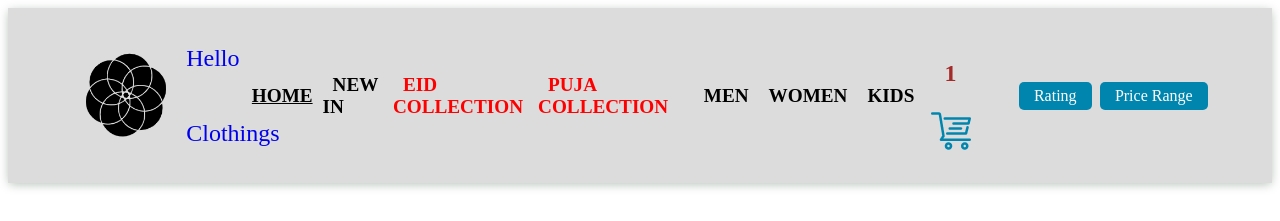
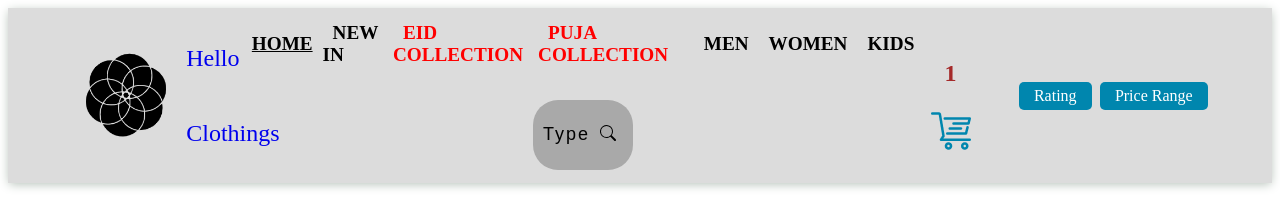
Before and after one commit to naym00/nextive-9-11-2022-e-site, a Vue app: page / in a window 1280 px wide. Shown: the top 221 px of the page. Built offline with nearby package versions, Linux system fonts and the light colour scheme; no server answers.

Commit message:
Search Bar added but not functionalities

```diff
--- a/src/components/Home/NavBar.vue
+++ b/src/components/Home/NavBar.vue
@@ -19,7 +19,16 @@
               </div>
             </div>
           </a>
-          <div class="website-navbar" v-html="prepareAnchorTags"></div>
+          <!--<div class="website-navbar" v-html="prepareAnchorTags"></div>-->
+          <!--Search Bar-->
+          <div class="website-navbar">
+            <div class="for-website-navbar" v-html="prepareAnchorTags"></div>
+            <div class="for-website-search-box">
+              <button class="btn-search"><svg xmlns="http://www.w3.org/2000/svg" width="16" height="16" fill="currentColor" class="bi bi-search" viewBox="0 0 16 16"><path d="M11.742 10.344a6.5 6.5 0 1 0-1.397 1.398h-.001c.03.04.062.078.098.115l3.85 3.85a1 1 0 0 0 1.415-1.414l-3.85-3.85a1.007 1.007 0 0 0-.115-.1zM12 6.5a5.5 5.5 0 1 1-11 0 5.5 5.5 0 0 1 11 0z"/></svg></button>
+              <input type="text" class="input-search" placeholder="Type to Search...">
+            </div>
+          </div>
+          <!--Search Bar-->
         </div>
         <div v-if="NavBarDetails.popupVisibilityForPriceRange" class="container-center-right">
           <div class="shopping-cart">
@@ -225,12 +234,90 @@ export default {
 .inner-website-name div p {
   font-size: 150%;
 }
+/*
 .website-navbar {
   display: flex;
   justify-content: center;
   align-items: center;
   width: 80%;
+  background-color: #0086ae;
 }
+*/
+.website-navbar {
+  display: flex;
+  flex-direction: column;
+  justify-content: center;
+  align-items: center;
+  width: 80%;
+}
+.for-website-navbar{
+  display: flex;
+  justify-content: center;
+  align-items: center;
+}
+
+/* Search Bar Design */
+.for-website-search-box{
+  width: fit-content;
+  height: fit-content;
+  position: relative;
+
+  display: flex;
+  justify-content: center;
+  align-items: center;
+  margin-top: 5%;
+}
+.input-search{
+  height: 50px;
+  width: 50px;
+  border-style: none;
+  padding: 10px;
+  font-size: 18px;
+  letter-spacing: 2px;
+  outline: none;
+  border-radius: 25px;
+  transition: all .5s ease-in-out;
+  background-color:darkgrey;
+  padding-right: 40px;
+  color:black;
+}
+.input-search::placeholder{
+  color:black;
+  font-size: 18px;
+  letter-spacing: 2px;
+  font-weight: 100;
+}
+.btn-search{
+  width: 50px;
+  height: 50px;
+  border-style: none;
+  font-size: 20px;
+  font-weight: bold;
+  outline: none;
+  cursor: pointer;
+  border-radius: 50%;
+  position: absolute;
+  right: 0px;
+  color:black ;
+  background-color:transparent;
+  pointer-events: painted;
+}
+.btn-search:focus ~ .input-search{
+  width: 300px;
+  border-radius: 0px;
+  background-color: transparent;
+  border-bottom:1px solid rgba(255,255,255,.5);
+  transition: all 500ms cubic-bezier(0, 0.110, 0.35, 2);
+}
+.input-search:focus{
+  width: 300px;
+  border-radius: 0px;
+  background-color: transparent;
+  border-bottom:1px solid rgba(255,255,255,.5);
+  transition: all 500ms cubic-bezier(0, 0.110, 0.35, 2);
+}
+/* Search Bar Design */
+
 .navbar-a div a:hover{
   color: #0086ae;
   text-decoration: underline;
```
